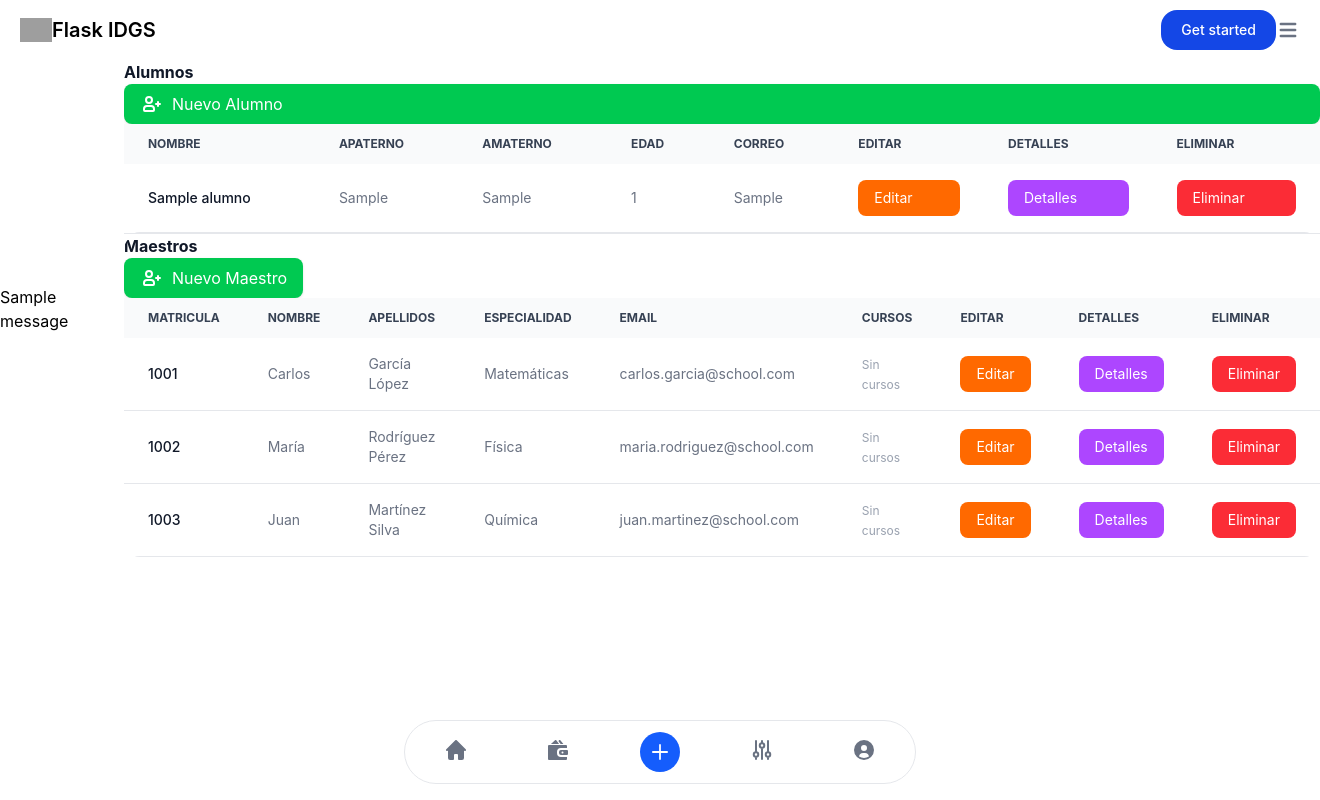
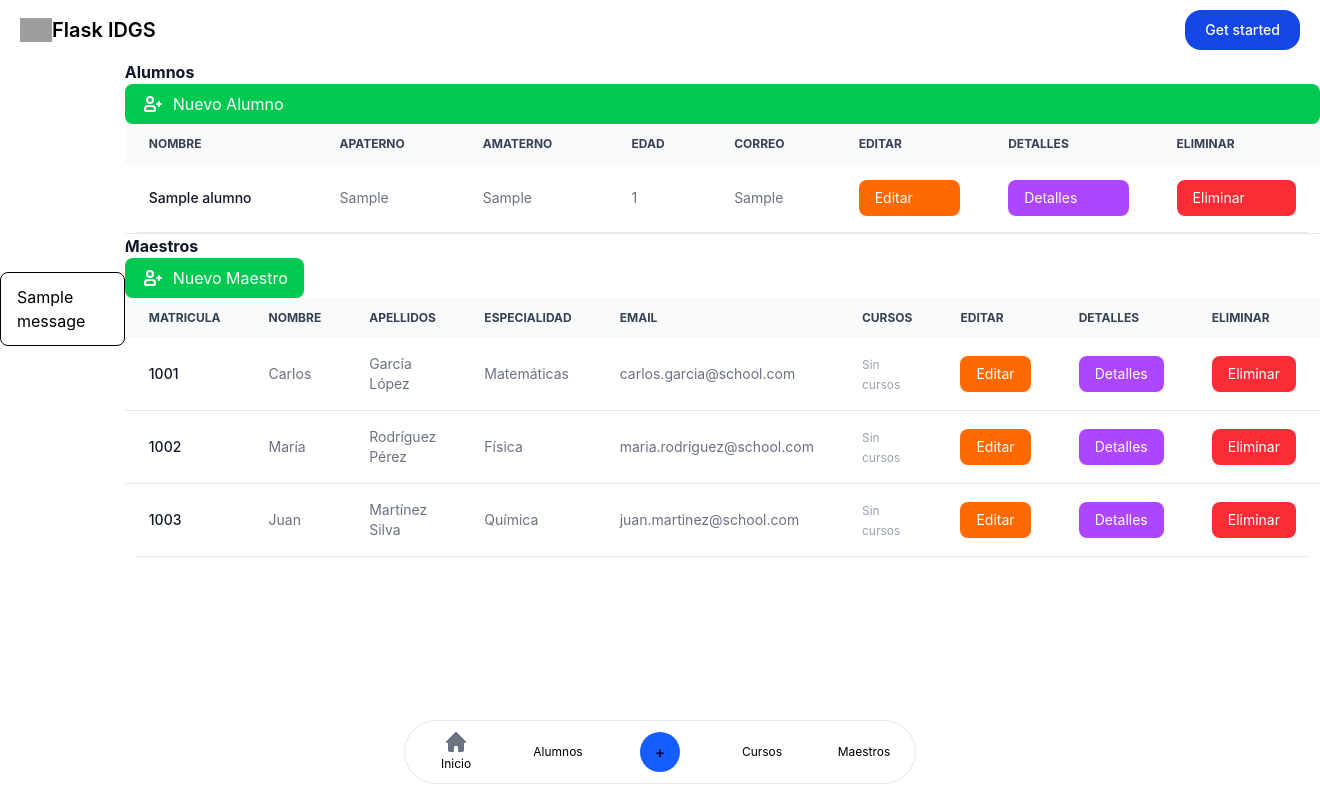
Before and after one commit to ICO-801-9-68528/flaskBDICO-801-9, a Flask app: page /index in a window 1320 px wide. Run offline with Flask 3, Linux system fonts and the light colour scheme; tables that the repository leaves empty hold one stand-in row (values such as "Sample post"); one stand-in notice (Sample message) is shown; some libraries are stand-ins or nearby versions; grey boxes are pictures that could not be loaded.

Commit message:
Relaciones muchos a muchos + consultas alumnos y cursos + eliminación index

```diff
--- a/app.py
+++ b/app.py
@@ -1,29 +1,32 @@
-from flask import Flask, render_template,request, redirect, url_for
-from flask import flash
+from flask import Flask, render_template, request, redirect, url_for, flash
 from flask_wtf.csrf import CSRFProtect
 from flask_migrate import Migrate
 from config import DevelopmentConfig
 import forms
 
-from models import db, Alumnos, Maestros
+from models import db, Alumnos, Maestros, Curso  # 👈 agregamos Curso
 
 app = Flask(__name__)
 app.config.from_object(DevelopmentConfig)
+
 db.init_app(app)
 migrate = Migrate(app, db)
 csrf = CSRFProtect(app)
 
 
-@app.route("/")
+# ❌ ELIMINAMOS "/" como principal
 @app.route("/index")
 def index():
-     create_alumno=forms.UserForm(request.form)
-     #select * alumnos alumnos
-     alumno=Alumnos.query.all()
-     maestro=Maestros.query.all()
-     return render_template("index.html",form=create_alumno, alumno=alumno, maestro=maestro)
+    create_alumno = forms.UserForm(request.form)
+    alumno = Alumnos.query.all()
+    maestro = Maestros.query.all()
+    return render_template("index.html", form=create_alumno, alumno=alumno, maestro=maestro)
 
-@app.route("/",methods=["GET","POST"])
+
+# -------------------------------
+# 🔹 FORMULARIO USUARIOS
+# -------------------------------
+@app.route("/usuarios", methods=["GET","POST"])
 def usuario():
     mat=0
     nom=''
@@ -31,25 +34,35 @@
     ama=''
     edad=0
     email=''
-    usuarios_clas=forms.UserForm(request.form)
-    if request.method=='POST':
-        mat=usuarios_clas.matricula.data
-        nom=usuarios_clas.nombre.data
-        apa=usuarios_clas.apaterno.data
-        ama=usuarios_clas.amaterno.data
-        edad=usuarios_clas.edad.data
-        email=usuarios_clas.correo.data
 
-    return render_template('usuarios.html',form=usuarios_clas,mat=mat,
-                           nom=nom,apa=apa,ama=ama,edad=edad,email=email)
+    usuarios_clas = forms.UserForm(request.form)
 
+    if request.method == 'POST':
+        mat = usuarios_clas.matricula.data
+        nom = usuarios_clas.nombre.data
+        apa = usuarios_clas.apaterno.data
+        ama = usuarios_clas.amaterno.data
+        edad = usuarios_clas.edad.data
+        email = usuarios_clas.correo.data
+
+    return render_template(
+        'usuarios.html',
+        form=usuarios_clas,
+        mat=mat, nom=nom, apa=apa, ama=ama,
+        edad=edad, email=email
+    )
+
+
+# -------------------------------
+# 🔹 MAESTROS
+# -------------------------------
 @app.route("/maestros", methods=["GET","POST"])
 def maestros():
-    create_maestro=forms.MaestroForm(request.form)
-    alumno=Alumnos.query.all()
-    maestro=Maestros.query.all()
+    create_maestro = forms.MaestroForm(request.form)
+    alumno = Alumnos.query.all()
+    maestro = Maestros.query.all()
 
-    if request.method=='POST' and create_maestro.validate():
+    if request.method == 'POST' and create_maestro.validate():
         try:
             nuevo_maestro = Maestros(
                 matricula=create_maestro.matricula.data,
@@ -67,11 +80,62 @@
 
     return render_template("index.html", form=create_maestro, maestro=maestro, alumno=alumno)
 
+
+# -------------------------------
+# 🔹 CURSOS (LISTADO)
+# -------------------------------
+@app.route("/cursos")
+def cursos():
+    cursos = Curso.query.all()
+    return render_template("cursos.html", cursos=cursos)
+
+
+# -------------------------------
+# 🔹 INSCRIBIR ALUMNO A CURSO
+# -------------------------------
+@app.route("/inscribir/<int:alumno_id>/<int:curso_id>")
+def inscribir(alumno_id, curso_id):
+    alumno = Alumnos.query.get(alumno_id)
+    curso = Curso.query.get(curso_id)
+
+    if alumno and curso:
+        curso.alumnos.append(alumno)
+        db.session.commit()
+        flash("Alumno inscrito correctamente")
+    else:
+        flash("Error al inscribir")
+
+    return redirect(url_for('cursos'))
+
+
+# -------------------------------
+# 🔹 CONSULTA: ALUMNOS POR CURSO
+# -------------------------------
+@app.route("/curso/<int:id>")
+def alumnos_por_curso(id):
+    curso = Curso.query.get(id)
+    alumnos = curso.alumnos if curso else []
+    return render_template("curso_detalle.html", curso=curso, alumnos=alumnos)
+
+
+# -------------------------------
+# 🔹 CONSULTA: CURSOS POR ALUMNO
+# -------------------------------
+@app.route("/alumno/<int:id>")
+def cursos_por_alumno(id):
+    alumno = Alumnos.query.get(id)
+    cursos = alumno.cursos if alumno else []
+    return render_template("alumno_detalle.html", alumno=alumno, cursos=cursos)
+
+
+# -------------------------------
+# 🚀 MAIN
+# -------------------------------
 if __name__ == '__main__':
     with app.app_context():
         db.create_all()
 
-        # Agregar maestros de ejemplo si la tabla está vacía
+        # Datos de prueba (maestros)
         if Maestros.query.count() == 0:
             maestros_ejemplo = [
                 Maestros(matricula=1001, nombre='Carlos', apellidos='García López', especialidad='Matemáticas', email='carlos.garcia@school.com'),
@@ -82,4 +146,4 @@
                 db.session.add(mae)
             db.session.commit()
 
-    app.run()
+    app.run(debug=True)
--- a/templates/layout.html
+++ b/templates/layout.html
@@ -14,38 +14,50 @@
                 <img src="{{url_for('static',filename='img/IDGS805.png')}}" class=" rounded-2xl h-6 mr-3 sm:h-9" alt="Flowbite Logo">
                 <span class="self-center text-xl font-semibold whitespace-nowrap dark:text-white">Flask IDGS</span>
             </a>
+
             <div class="flex md:order-2">
                 <button type="button"
-                    class="text-white bg-blue-700 hover:bg-blue-800 focus:ring-4 focus:outline-none focus:ring-blue-300 font-medium rounded-lg text-sm px-5 py-2.5 text-center mr-3 md:mr-0 dark:bg-blue-600 dark:hover:bg-blue-700 dark:focus:ring-blue-800">Get
-                    started</button>
-                <button data-collapse-toggle="navbar-cta" type="button"
-                    class="inline-flex items-center p-2 text-sm text-gray-500 rounded-lg md:hidden hover:bg-gray-100 focus:outline-none focus:ring-2 focus:ring-gray-200 dark:text-gray-400 dark:hover:bg-gray-700 dark:focus:ring-gray-600"
-                    aria-controls="navbar-cta" aria-expanded="false">
-                    <span class="sr-only">Open main menu</span>
-                    <svg class="w-6 h-6" aria-hidden="true" fill="currentColor" viewBox="0 0 20 20"
-                        xmlns="http://www.w3.org/2000/svg">
-                        <path fill-rule="evenodd"
-                            d="M3 5a1 1 0 011-1h12a1 1 0 110 2H4a1 1 0 01-1-1zM3 10a1 1 0 011-1h12a1 1 0 110 2H4a1 1 0 01-1-1zM3 15a1 1 0 011-1h12a1 1 0 110 2H4a1 1 0 01-1-1z"
-                            clip-rule="evenodd"></path>
-                    </svg>
+                    class="text-white bg-blue-700 hover:bg-blue-800 focus:ring-4 focus:outline-none focus:ring-blue-300 font-medium rounded-lg text-sm px-5 py-2.5 text-center mr-3 md:mr-0 dark:bg-blue-600 dark:hover:bg-blue-700 dark:focus:ring-blue-800">
+                    Get started
                 </button>
             </div>
+
+            <!-- 🔥 AQUÍ SOLO CAMBIAMOS LINKS -->
             <div class="items-center justify-between hidden w-full md:flex md:w-auto md:order-1" id="navbar-cta">
                 <ul
                     class="flex flex-col p-4 mt-4 border border-gray-100 rounded-lg bg-gray-50 md:flex-row md:space-x-8 md:mt-0 md:text-sm md:font-medium md:border-0 md:bg-white dark:bg-gray-800 md:dark:bg-gray-900 dark:border-gray-700">
+
                     <li>
                         <a href="{{url_for('index')}}"
-                            class="block py-2 pl-3 pr-4 text-white bg-blue-700 rounded-sm md:bg-transparent md:text-blue-700 md:p-0 dark:text-white"
-                            aria-current="page">Dashboard</a>
+                            class="block py-2 pl-3 pr-4 text-white bg-blue-700 rounded-sm md:bg-transparent md:text-blue-700 md:p-0 dark:text-white">
+                            Dashboard
+                        </a>
                     </li>
+
+                    <!-- 🔥 NUEVO -->
                     <li>
-                        <a href="#"
-                            class="block py-2 pl-3 pr-4 text-gray-700 rounded-sm hover:bg-gray-100 md:hover:bg-transparent md:hover:text-blue-700 md:p-0 md:dark:hover:text-white dark:text-gray-400 dark:hover:bg-gray-700 dark:hover:text-white md:dark:hover:bg-transparent dark:border-gray-700">Services</a>
+                        <a href="{{url_for('maestros')}}"
+                            class="block py-2 pl-3 pr-4 text-gray-700 rounded-sm hover:bg-gray-100 md:hover:bg-transparent md:hover:text-blue-700 md:p-0">
+                            Maestros
+                        </a>
                     </li>
+
+                    <!-- 🔥 NUEVO -->
                     <li>
-                        <a href="#"
-                            class="block py-2 pl-3 pr-4 text-gray-700 rounded-sm hover:bg-gray-100 md:hover:bg-transparent md:hover:text-blue-700 md:p-0 md:dark:hover:text-white dark:text-gray-400 dark:hover:bg-gray-700 dark:hover:text-white md:dark:hover:bg-transparent dark:border-gray-700">Contact</a>
+                        <a href="{{url_for('cursos')}}"
+                            class="block py-2 pl-3 pr-4 text-gray-700 rounded-sm hover:bg-gray-100 md:hover:bg-transparent md:hover:text-blue-700 md:p-0">
+                            Cursos
+                        </a>
                     </li>
+
+                    <!-- 🔥 NUEVO -->
+                    <li>
+                        <a href="{{url_for('usuario')}}"
+                            class="block py-2 pl-3 pr-4 text-gray-700 rounded-sm hover:bg-gray-100 md:hover:bg-transparent md:hover:text-blue-700 md:p-0">
+                            Alumnos
+                        </a>
+                    </li>
+
                 </ul>
             </div>
         </div>
@@ -53,84 +65,59 @@
 
     <div class="flex items-center justify-center min-h-scree">
 
-            {%with messages=get_flashed_messages()%}
-            {%if messages%}
-                {%for message in messages%}
-                    <div class="alert alert-success">
-                        {{message}}
-                    </div>
-                {%endfor%}
-            {%endif%}
-        {%endwith%}
+        {% with messages = get_flashed_messages() %}
+        {% if messages %}
+            {% for message in messages %}
+                <!-- 🔥 SOLO MEJORAMOS ESTILO (sin cambiar estructura) -->
+                <div class="bg-green-100 border border-green-400 text-green-700 px-4 py-3 rounded relative m-2">
+                    {{ message }}
+                </div>
+            {% endfor %}
+        {% endif %}
+        {% endwith %}
 
-        {% block container%}
-
+        {% block container %}
         {% endblock %}
 
     </div>
 
-
-
-
+    <!-- 🔥 MENÚ INFERIOR (SOLO AGREGAMOS LINKS REALES) -->
     <div class="fixed z-50 w-full h-16 max-w-lg -translate-x-1/2 bg-white border border-gray-200 rounded-full bottom-4 left-1/2 dark:bg-gray-700 dark:border-gray-600">
         <div class="grid h-full max-w-lg grid-cols-5 mx-auto">
-            <button data-tooltip-target="tooltip-home" type="button" class="inline-flex flex-col items-center justify-center px-5 rounded-s-full hover:bg-gray-50 dark:hover:bg-gray-800 group">
-                <svg class="w-5 h-5 mb-1 text-gray-500 dark:text-gray-400 group-hover:text-blue-600 dark:group-hover:text-blue-500" aria-hidden="true" xmlns="http://www.w3.org/2000/svg" fill="currentColor" viewBox="0 0 20 20">
+
+            <!-- HOME -->
+            <a href="{{url_for('index')}}" class="inline-flex flex-col items-center justify-center px-5 rounded-s-full hover:bg-gray-50 dark:hover:bg-gray-800 group">
+                <svg class="w-5 h-5 mb-1 text-gray-500 group-hover:text-blue-600" fill="currentColor" viewBox="0 0 20 20">
                     <path d="m19.707 9.293-2-2-7-7a1 1 0 0 0-1.414 0l-7 7-2 2a1 1 0 0 0 1.414 1.414L2 10.414V18a2 2 0 0 0 2 2h3a1 1 0 0 0 1-1v-4a1 1 0 0 1 1-1h2a1 1 0 0 1 1 1v4a1 1 0 0 0 1 1h3a2 2 0 0 0 2-2v-7.586l.293.293a1 1 0 0 0 1.414-1.414Z"/>
                 </svg>
-                <span class="sr-only">Home</span>
-            </button>
-            <div id="tooltip-home" role="tooltip" class="absolute z-10 invisible inline-block px-3 py-2 text-sm font-medium text-white transition-opacity duration-300 bg-gray-900 rounded-lg shadow-xs opacity-0 tooltip dark:bg-gray-700">
-                Home
-                <div class="tooltip-arrow" data-popper-arrow></div>
-            </div>
-            <button data-tooltip-target="tooltip-wallet" type="button" class="inline-flex flex-col items-center justify-center px-5 hover:bg-gray-50 dark:hover:bg-gray-800 group">
-                <svg class="w-5 h-5 mb-1 text-gray-500 dark:text-gray-400 group-hover:text-blue-600 dark:group-hover:text-blue-500" aria-hidden="true" xmlns="http://www.w3.org/2000/svg" fill="currentColor" viewBox="0 0 20 20">
-                    <path d="M11.074 4 8.442.408A.95.95 0 0 0 7.014.254L2.926 4h8.148ZM9 13v-1a4 4 0 0 1 4-4h6V6a1 1 0 0 0-1-1H1a1 1 0 0 0-1 1v13a1 1 0 0 0 1 1h17a1 1 0 0 0 1-1v-2h-6a4 4 0 0 1-4-4Z"/>
-                    <path d="M19 10h-6a2 2 0 0 0-2 2v1a2 2 0 0 0 2 2h6a1 1 0 0 0 1-1v-3a1 1 0 0 0-1-1Zm-4.5 3.5a1 1 0 1 1 0-2 1 1 0 0 1 0 2ZM12.62 4h2.78L12.539.41a1.086 1.086 0 1 0-1.7 1.352L12.62 4Z"/>
-                </svg>
-                <span class="sr-only">Wallet</span>
-            </button>
-            <div id="tooltip-wallet" role="tooltip" class="absolute z-10 invisible inline-block px-3 py-2 text-sm font-medium text-white transition-opacity duration-300 bg-gray-900 rounded-lg shadow-xs opacity-0 tooltip dark:bg-gray-700">
-                Wallet
-                <div class="tooltip-arrow" data-popper-arrow></div>
-            </div>
+                <span class="text-xs">Inicio</span>
+            </a>
+
+            <!-- ALUMNOS -->
+            <a href="{{url_for('usuario')}}" class="inline-flex flex-col items-center justify-center px-5 hover:bg-gray-50 group">
+                <span class="text-xs">Alumnos</span>
+            </a>
+
+            <!-- BOTÓN CENTRAL -->
             <div class="flex items-center justify-center">
-                <button data-tooltip-target="tooltip-new" type="button" class="inline-flex items-center justify-center w-10 h-10 font-medium bg-blue-600 rounded-full hover:bg-blue-700 group focus:ring-4 focus:ring-blue-300 focus:outline-none dark:focus:ring-blue-800">
-                    <svg class="w-4 h-4 text-white" aria-hidden="true" xmlns="http://www.w3.org/2000/svg" fill="none" viewBox="0 0 18 18">
-                        <path stroke="currentColor" stroke-linecap="round" stroke-linejoin="round" stroke-width="2" d="M9 1v16M1 9h16"/>
-                    </svg>
-                    <span class="sr-only">New item</span>
+                <button class="inline-flex items-center justify-center w-10 h-10 font-medium bg-blue-600 rounded-full">
+                    +
                 </button>
             </div>
-            <div id="tooltip-new" role="tooltip" class="absolute z-10 invisible inline-block px-3 py-2 text-sm font-medium text-white transition-opacity duration-300 bg-gray-900 rounded-lg shadow-xs opacity-0 tooltip dark:bg-gray-700">
-                Create new item
-                <div class="tooltip-arrow" data-popper-arrow></div>
-            </div>
-            <button data-tooltip-target="tooltip-settings" type="button" class="inline-flex flex-col items-center justify-center px-5 hover:bg-gray-50 dark:hover:bg-gray-800 group">
-                <svg class="w-5 h-5 mb-1 text-gray-500 dark:text-gray-400 group-hover:text-blue-600 dark:group-hover:text-blue-500" aria-hidden="true" xmlns="http://www.w3.org/2000/svg" fill="none" viewBox="0 0 20 20">
-                    <path stroke="currentColor" stroke-linecap="round" stroke-linejoin="round" stroke-width="2" d="M4 12.25V1m0 11.25a2.25 2.25 0 0 0 0 4.5m0-4.5a2.25 2.25 0 0 1 0 4.5M4 19v-2.25m6-13.5V1m0 2.25a2.25 2.25 0 0 0 0 4.5m0-4.5a2.25 2.25 0 0 1 0 4.5M10 19V7.75m6 4.5V1m0 11.25a2.25 2.25 0 1 0 0 4.5 2.25 2.25 0 0 0 0-4.5ZM16 19v-2"/>
-                </svg>
-                <span class="sr-only">Settings</span>
-            </button>
-            <div id="tooltip-settings" role="tooltip" class="absolute z-10 invisible inline-block px-3 py-2 text-sm font-medium text-white transition-opacity duration-300 bg-gray-900 rounded-lg shadow-xs opacity-0 tooltip dark:bg-gray-700">
-                Settings
-                <div class="tooltip-arrow" data-popper-arrow></div>
-            </div>
-            <button data-tooltip-target="tooltip-profile" type="button" class="inline-flex flex-col items-center justify-center px-5 rounded-e-full hover:bg-gray-50 dark:hover:bg-gray-800 group">
-                <svg class="w-5 h-5 mb-1 text-gray-500 dark:text-gray-400 group-hover:text-blue-600 dark:group-hover:text-blue-500" aria-hidden="true" xmlns="http://www.w3.org/2000/svg" fill="currentColor" viewBox="0 0 20 20">
-                    <path d="M10 0a10 10 0 1 0 10 10A10.011 10.011 0 0 0 10 0Zm0 5a3 3 0 1 1 0 6 3 3 0 0 1 0-6Zm0 13a8.949 8.949 0 0 1-4.951-1.488A3.987 3.987 0 0 1 9 13h2a3.987 3.987 0 0 1 3.951 3.512A8.949 8.949 0 0 1 10 18Z"/>
-                </svg>
-                <span class="sr-only">Profile</span>
-            </button>
-            <div id="tooltip-profile" role="tooltip" class="absolute z-10 invisible inline-block px-3 py-2 text-sm font-medium text-white transition-opacity duration-300 bg-gray-900 rounded-lg shadow-xs opacity-0 tooltip dark:bg-gray-700">
-                Profile
-                <div class="tooltip-arrow" data-popper-arrow></div>
-            </div>
+
+            <!-- CURSOS -->
+            <a href="{{url_for('cursos')}}" class="inline-flex flex-col items-center justify-center px-5 hover:bg-gray-50 group">
+                <span class="text-xs">Cursos</span>
+            </a>
+
+            <!-- MAESTROS -->
+            <a href="{{url_for('maestros')}}" class="inline-flex flex-col items-center justify-center px-5 rounded-e-full hover:bg-gray-50 group">
+                <span class="text-xs">Maestros</span>
+            </a>
+
         </div>
     </div>
 
     <script src="https://cdn.jsdelivr.net/npm/flowbite@3.1.2/dist/flowbite.min.js"></script>
 </body>
-
 </html>
```
Also changed, not shown: models.py (+62 -5 lines), templates/alumno_detalle.html (added, +12 -0 lines), templates/curso_detalle.html (added, +12 -0 lines).
